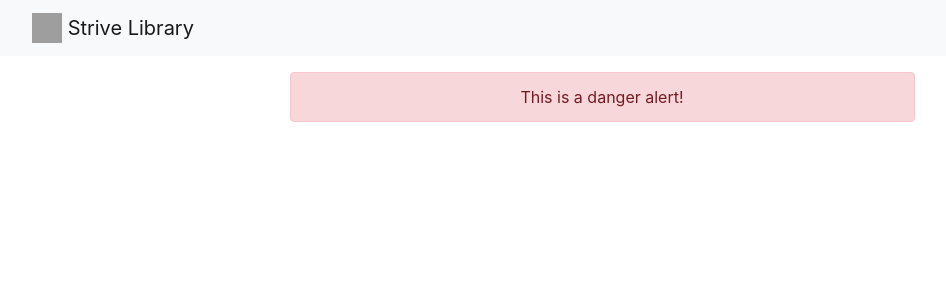
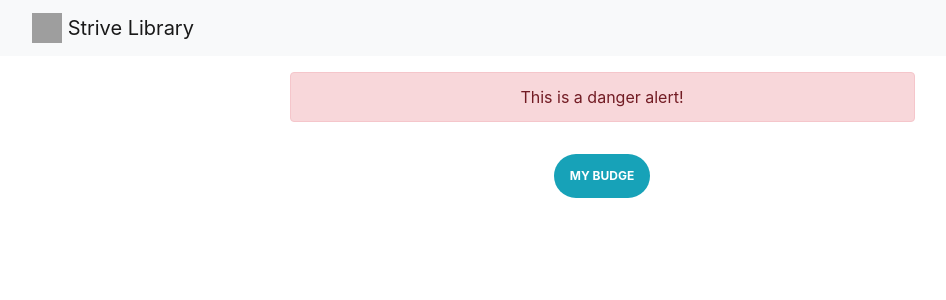
Before and after one commit to RobertaMatera/m4-d3-strive-library, a React (Create React App) app: page / in a window 1280 px wide. Shown: the top 300 px of the page, without its empty margins (38-984 px from the left). Built offline with nearby package versions, Linux system fonts and the light colour scheme; grey boxes are pictures that could not be loaded.

Commit message:
MyBudge component added

```diff
--- a/src/App.jsx
+++ b/src/App.jsx
@@ -2,12 +2,14 @@ import './App.css';
 import 'bootstrap/dist/css/bootstrap.min.css';
 import MyNav from './Components/MyNav';
 import WarningSign from './Components/WarningSign';
+import MyBadge from './Components/MyBadge'
 
 function App() {
   return (
     <div className="App">
       <MyNav></MyNav>
       <WarningSign text="This is a danger alert!" />
+      <MyBadge text="MY BUDGE" color="info"/>
     </div>
   );
 }
--- /dev/null
+++ b/src/Components/MyBadge.jsx
@@ -0,0 +1,19 @@
+import Row from 'react-bootstrap/Row';
+import Col from 'react-bootstrap/Col';
+import Badge from 'react-bootstrap/Badge';
+
+const MyBadge = (props) => {
+    return (
+        <>
+           <Row>
+               <Col>
+                    <Badge pill variant={props.color} className="p-3">
+                        {props.text}
+                    </Badge>{' '}
+               </Col>
+           </Row>
+        </>
+    )
+}
+
+export default MyBadge;
```
